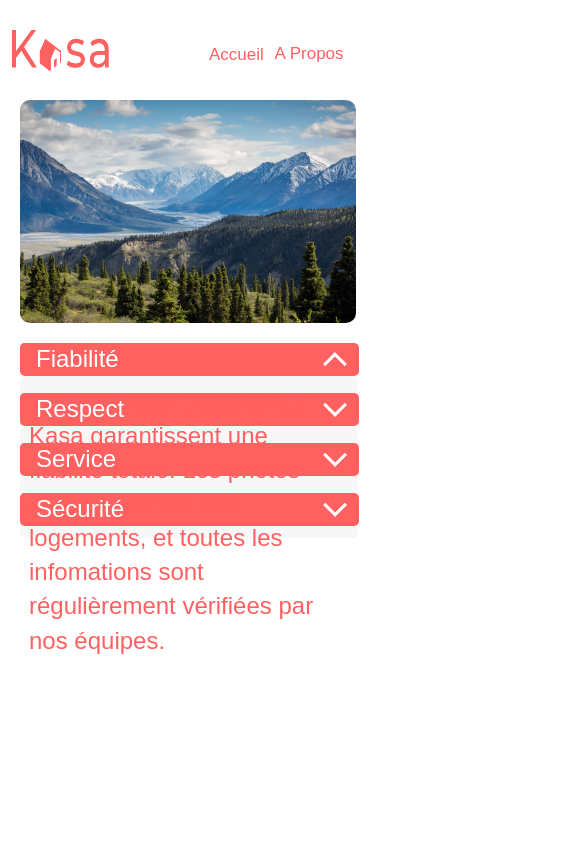
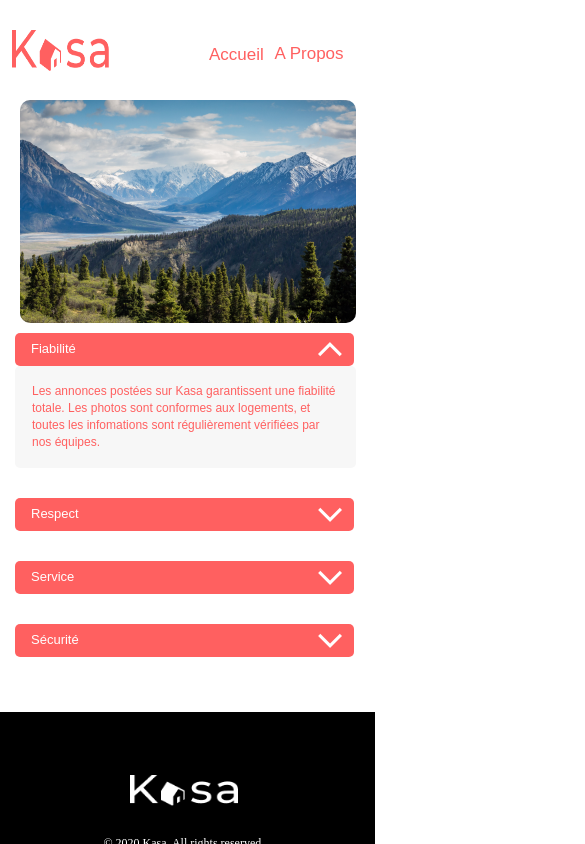
Before and after one commit to karimatest/kasa, a React (Create React App) app in the folder my-app/: page /About in a window 390 px wide. Both pictures are taken after a click on the picture 335 px from the left and 359 px from the top of the page. Shown: the top 844 px of the page, 585 px wide, since content can reach past the window. Built offline with nearby package versions, Linux system fonts and the light colour scheme.

Commit message:
améliorer le collapse et le responsive

```diff
--- a/my-app/src/App.css
+++ b/my-app/src/App.css
@@ -42,7 +42,7 @@ margin-left: 60px;
     display: flex;
     flex-direction: column;
     align-items: center;
-
+    margin-top: 20px;
 }
 .FooterLogo{
   width: 122px;
@@ -61,8 +61,8 @@ display: flex;
 align-items: flex-end;
 text-align: center;
 color: #FFFFFF;
+}
 
-}
 /*    La page Home  */
 .Banner {
     font-family: 'Montserrat';
@@ -127,7 +127,6 @@ a {
     display: flex;
     align-items: flex-end;
     color: #FFFFFF;
-
 }
 .Gallery{
 padding: 20px;
@@ -144,7 +143,7 @@ margin-top: 20px;
 margin-left: 180px;
 }
 /*     fin de la page Home    */
-/* la page About */
+/*    la page About     */
 .Banner-imgAbout{
     background-image: url('./Images/BannerAbout.png');
     border-radius: 25px;
@@ -154,7 +153,7 @@ margin-left: 180px;
     margin-top: 34px;
 }
 
-.section-collap{
+/*.section-collap{
     width: 1023px;
     height: 47px;
     background: #FF6060;
@@ -162,8 +161,10 @@ margin-left: 180px;
     border-radius: 5px;
     margin: 130px;
 
+}*/
+.Collap-container{
+    margin: 20px;
 }
-
 .title-icon{
 width: 100%;
 height: 47px;
@@ -190,37 +191,33 @@ padding: 2px;
 .Collap-icon{
 margin-right: 10px;
 transform: rotate(180deg);
-
+cursor: pointer;
 }
 .Collap-iconOpen{
     transform: rotate(0deg);
     margin-right: 10px;
+    cursor: pointer;
+}
 
-}
 .Collap-content{
-    height: auto;
-    width: 100%;
+    width: auto;
     font-weight: 400;
     font-size: 24px;
     line-height: 142.6%;
     color: #FF6060;
+    padding: 17px;
+    background: #F7F7F7;
+    border-radius: 5px;
 
 }
-.cadre-content{
-height: auto;
-width: 98.6%;
-background: #F7F7F7;
-border-radius: 5px;
-padding: 9px;
 
+.About-collap{
+    width: 1023px;
+   margin-left: 17%;
 }
-.About-collap{
-    width: 1223px;
-   margin-left: 10%;
-}
-
+/*   fin de la page About   */
+/*   La page Not Found   */
 .Error-img{
-
 font-weight: 700;
 font-size: 288px;
 line-height: 142.6%;
@@ -243,7 +240,6 @@ color: #FF6060;
 
 }
 .Error-link{
-
 font-weight: 500;
 font-size: 18px;
 line-height: 142.6%;
@@ -254,7 +250,8 @@ text-decoration-line: underline;
 color: #FF6060;
 margin: 150px;
 }
-
+/*   Fin de la page d'Erreur  */
+/*    La page fiche de logement    */
 .slider{
     width: 100%;
     height: auto;
@@ -272,6 +269,7 @@ margin: 150px;
     top: 37%;
    border: none;
    background-color: transparent;
+   cursor: pointer;
 }
 .sliderNext{
     position: absolute;
@@ -279,6 +277,7 @@ margin: 150px;
     top: 37%;
     border: none;
     background-color: transparent;
+    cursor: pointer;
 }
 .image-number{
   position: absolute;
@@ -288,6 +287,10 @@ margin: 150px;
   background-color: transparent;
   font-weight: 500;
   font-size: 18px;
+}
+.FicheLogement{
+    width: 100%;
+    height: auto;
 }
 .logementInfo{
   margin-top: 10px;
@@ -358,14 +361,21 @@ margin-left: 10px;
 .collapLeft{
   display: flex;
   width: 50%;
-  margin-top: -60px;
-  margin-left: 46px;
+  margin-top: 63px;
+  margin-left: 160px;
 }
 .collapRight{
-    display: flex;
-    width: 50%;
-    margin-left: 712px;
-    margin-top: -309px;
+    display: block;
+    width: 47%;
+   margin-right: 266px;
+    margin-top: 63px;
+}
+.Collape{
+   display: flex;
+   width: 100%;
+   justify-content: space-between;
+   gap: 30px;
+
 }
 
 /* Responsive Mobile */
@@ -401,7 +411,7 @@ margin-left: 10px;
     margin: 0px;
  }
  .Home, .About, .NotFound{
-   width: 351PX;
+   width: 375PX;
    padding: 5px;
  }
 .Banner-img{
@@ -447,14 +457,16 @@ margin: 10px 5px 0 10px;
 
 }
 .FooterLogo{
-    height: 39.44px;
-    width: 122px;
-    margin: 20px 0px 20px 0px;
+    height: 30.44px;
+    width: 108px;
+    margin-left: 23px;
 }
 .FooterText{
     height: 46px;
     width: 513px;
-    margin: 0px 0px 0px 170px;
+    margin-left: 375PX;
+    font-size: 12px;
+    margin-top: 0px;
 }
 .Banner-imgAbout{
     height: 223px;
@@ -465,7 +477,7 @@ margin: 10px 5px 0 10px;
     margin: 10px 5px 5px 15px;
 }
 .About{
-    height: 780px;
+    height: auto;
 }
 .About-collap{
    width: 484px;
@@ -475,17 +487,11 @@ margin: 10px 5px 0 10px;
 .title-icon{
     height: 29px;
 }
+.Collap-container{
+    width: 335px;
+    margin: 10px 8px 30px 0px;
+}
 
-.section-collap{
-    height: 30px;
-    width: 335px;
-    margin: 20px 10px 10px 5px;
-}
-.cadre-content{
-    height: 143.65px;
-    width: 320px;
-    border-radius: 5px;
-}
 .NotFound{
     height: 750px;
 }
@@ -506,13 +512,103 @@ margin: 10px 5px 0 10px;
     font-size: 15px;
     margin: 50px 50px 50px 50px;
 }
+/*    La page Fiche logement mobile */
+/*.FicheLogement{
+    height: auto;
+
+}*/
 .slider-image{
     height: 255px;
-    width: 335px;
+    width: 336px;
     margin-left: 10px;
     border-radius: 10px;
+}
+.imgPrev{
+    width: 24px;
+    height: 24px;
+    margin-left: -33px;
+    cursor: pointer;
+}
+.imgNext{
+    width: 24px;
+    height: 24px;
+}
+.image-number{
+    width: 24px;
+    height: 24px;
+    margin-bottom: 92px;
+    font-size: 12px;
+}
+.titleInfo{
+    width: 335px;
+    height: 46px;
+    margin: 10px;
+    font-size: 18px;
+}
+.locInfo{
+    width: 323px;
+    height: 23px;
+    padding: 5px;
+    font-size: 14px;
+    margin-left: 5px;
+}
+.tags{
+   margin-left: 0px;
+   width: 76%;
+   height:19px;
+   margin-bottom: 22px;
+}
+.min-tag{
+   height: 21px;
+   width: 84px;
+   border-radius: 5px;
+}
+.stars{
+    margin-left: 10px;
+}
+.Etoile{
+    width: 15px;
+    height: 15px;
+}
+.name{
+    margin-left: -36px;
+    height: 33px;
+    width: 93px;
+    font-size: 12px;
+    position: absolute;
+    top:521px;
+
+}
+.profil{
+    height: 32px;
+   width: 32px;
+}
+.Collape{
+   flex-direction: column;
+}
+.collapLeft{
+  height: auto;
+  width: 335px;
+  margin-left:10px;
+  border-radius: 5px;
+}
+.collapRight{
+    height: auto;
+    width: 335px;
+    border-radius: 5px;
+    margin-left: 10px;
+}
+.Collap-title{
+    height: 19px;
+    width: 77px;
+    font-size: 13px;
+}
+.Collap-content{
+    height: auto;
+     width: 307px;
+     font-size: 12px;
+     border-radius: 5px;
 
 }
 
-
 }
--- a/my-app/src/components/Collapse.jsx
+++ b/my-app/src/components/Collapse.jsx
@@ -1,28 +1,37 @@
 import React, { useState } from 'react';
 import imageIcon from '../Images/CollapseClo.png';
 
-const Collapse = ({ title, content }) => {
+const Collapse = ({ title, content, contentArray }) => {
     const [Open, setOpen] = useState(false)
 
 return Open ? (
-        <div className='section-collap'>
-          <div className='title-icon'>
-           <div className='Collap-title'> {title}</div>
-           <img src={imageIcon} alt='' className='Collap-iconOpen'onClick={() => setOpen(false)}></img>
+    <div>
+       <div className="title-icon">
+          <div className='Collap-title'>{title}</div>
+          <img src={imageIcon} alt="" className='Collap-iconOpen'
+          onClick={() => setOpen(false)}  />
        </div>
-           <div className='cadre-content'>
-           <div className='Collap-content'>{content}</div>
+       {contentArray ? (
+          <div className="Collap-contentArray">
+             {contentArray.map((content, a) => (
+                <div className="Collap-contentArray" key={a}>
+                   {content}
                 </div>
+             ))}
           </div>
        ) : (
-        <div className='section-collap'>
-            <div className='title-icon'>
+          <div className="Collap-content">{content}</div>
+       )}
+    </div>
+ ) : (
+    <div className="title-icon">
        <div className='Collap-title'>{title}</div>
-            <img src={imageIcon} alt='' className='Collap-icon' onClick={() => setOpen(true)} ></img>
+       <img src={imageIcon} alt="flèche vers le bas" className='Collap-icon'
+       onClick={() => setOpen(true)} />
     </div>
-        </div>
-    )
+ );
+}
 
-};
+
 
 export default Collapse;
--- a/my-app/src/components/Slideshow.jsx
+++ b/my-app/src/components/Slideshow.jsx
@@ -23,10 +23,12 @@ const nextSlide = ()=>{
     return (
         <div className="slider">
           <button className="sliderPrev">
-        <img src={imageLeft} onClick={prevSlide} alt="fleche" />
+        <img src={imageLeft} onClick={prevSlide} alt="fleche"
+         className='imgPrev' />
       </button>
       <button className="sliderNext">
-        <img src={imageRight} onClick={nextSlide} alt="fleche" />
+        <img src={imageRight} onClick={nextSlide} alt="fleche"
+         className='imgNext' />
       </button>
       {/* Images */}
       {pictures.map((picture, index) => {
--- a/my-app/src/components/Star.jsx
+++ b/my-app/src/components/Star.jsx
@@ -10,9 +10,11 @@ const Star = ({note}) => {
         <div className='stars'>
           {tableau.map((tableauStar, i) =>
           tableauStar >= note ?(
-            <img key={i} src={EtoileVide} alt="étoile vide"/>
+            <img key={i} src={EtoileVide} alt="étoile vide"
+            className='Etoile'/>
           ) : (
-            <img key={i} src={Etoile} alt="étoile pleine"/>
+            <img key={i} src={Etoile} alt="étoile pleine"
+            className='Etoile'/>
           )
           )}
         </div>
--- a/my-app/src/pages/FicheLogement.jsx
+++ b/my-app/src/pages/FicheLogement.jsx
@@ -36,7 +36,7 @@ const FicheLogemet = () => {
           <Profil name={logementId.host.name} picture={logementId.host.picture}/>
           <Star note={logementId.rating}/>
           </div>
-
+        <div className="Collape">
           <div className="collapLeft">
            <Collapse title="Description" content={logementId.description} />
           </div>
@@ -47,7 +47,7 @@ const FicheLogemet = () => {
            ))}
            />
           </div>
-
+        </div>
         </div>
         )
       }
```
Also changed, not shown: my-app/src/Images/sliderNextM.png (added), my-app/src/Images/sliderPrevM.png (added). Lines whose indentation alone changed are shown as unchanged.
